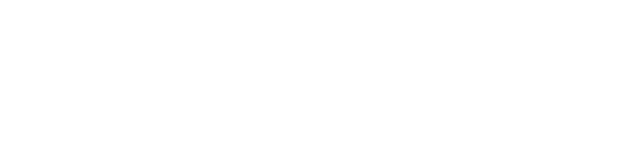
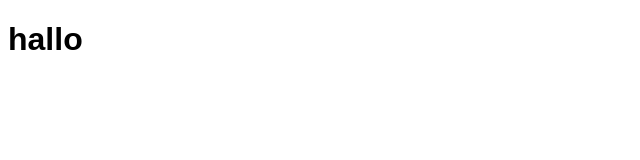
Before and after one commit to jacobSalazku/my-first-repo, a plain HTML site: page index.html in a window 1280 px wide. Shown: the whole page, without its empty margins (0-640 px from the left). Drawn offline with Linux system fonts and the light colour scheme.

Commit message:
new file

```diff
--- a/index.html
+++ b/index.html
@@ -9,11 +9,7 @@
     <title>Document</title>
 </head>
 <body>
-    <main class="wrapper">
-
-
-
-    </main>
+    <h1> hallo </h1>
 
 </body>
 </html>
```
Also changed, not shown: app.js (added).
